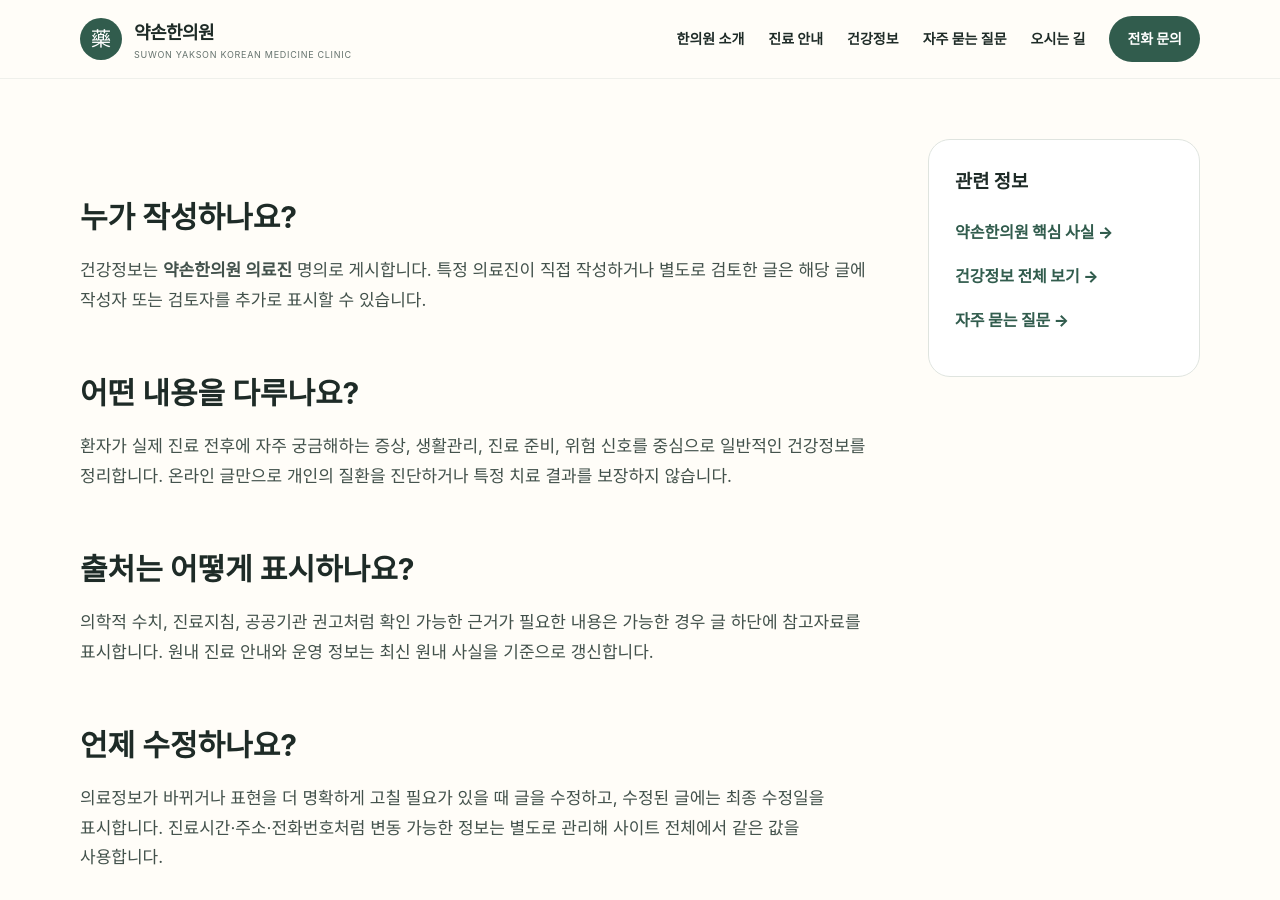
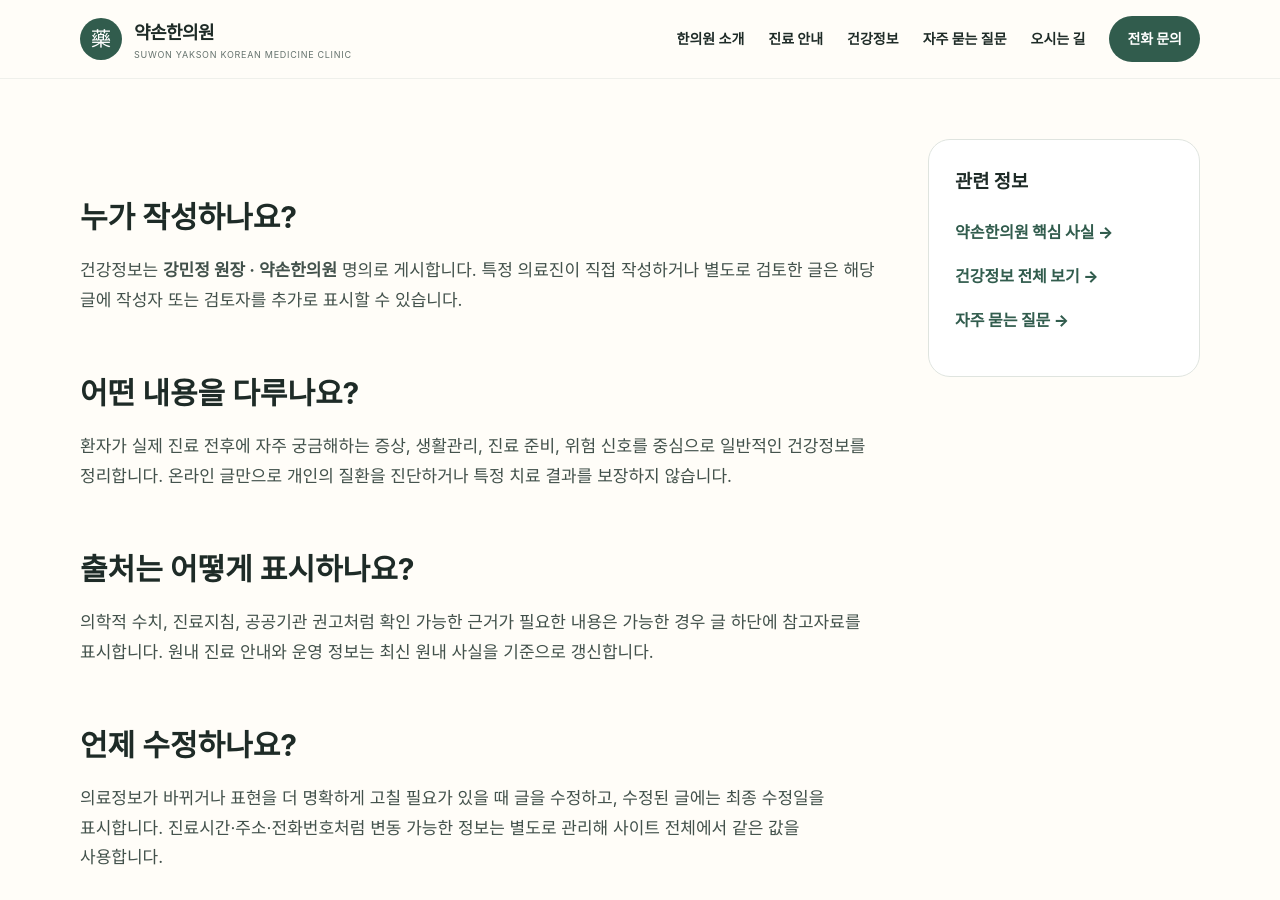
Before and after one commit to yaksonclinic/yakson-suwon-site, a Jekyll site: the page built from editorial-policy.md, in a window 1280 px wide and 900 px high, scrolled down 360 px. Built offline with Jekyll 4.4.1, drawn with Linux system fonts in a browser that asks for light colours.

Commit message:
Update clinic.yml

```diff
--- a/_data/clinic.yml
+++ b/_data/clinic.yml
@@ -18,7 +18,7 @@
 naver_blog: "https://blog.naver.com/yakson17"
 naver_clip: "https://clip.naver.com/@yakson17"
 instagram: "https://www.instagram.com/yaksonhani0/"
-naver_map: "https://map.naver.com/p/search/%EC%88%98%EC%9B%90%20%EC%95%BD%EC%86%90%ED%95%9C%EC%9D%98%EC%9B%90"
+naver_map: "https://map.naver.com/p/search/%EC%95%BD%EC%86%90%ED%95%9C%EC%9D%98%EC%9B%90/place/12851356?placePath=?abtExp=NEW-PLACE-SEARCH%3A2&bk_query=%EC%95%BD%EC%86%90%ED%95%9C%EC%9D%98%EC%9B%90&entry=pll&from=nx&fromNxList=true&searchType=place"
 
 hours:
   weekday: "09:00–19:00"
@@ -39,6 +39,6 @@
   - "교통사고 이후 통증 및 불편감"
 
 public_data_checked: "2026-08-23"
-content_author: "약손한의원 의료진"
+content_author: "강민정 원장 · 약손한의원"
 content_reviewer: ""
 editorial_policy_updated: "2026-08-23"
```
